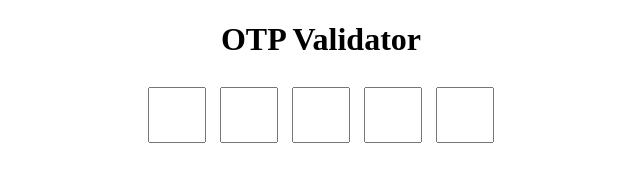
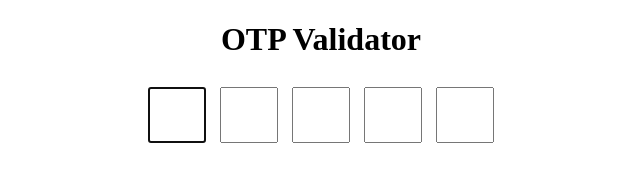
Before and after one commit to ritikkamboj/OTP_Validation, a React (Vite) app: page / in a window 1280 px wide. Shown: the top 193 px of the page, without its empty margins (319-959 px from the left). Built offline with nearby package versions, Linux system fonts and the light colour scheme.

Commit message:
applied useRef Array and useEffect hook to focus

```diff
--- a/src/App.jsx
+++ b/src/App.jsx
@@ -1,4 +1,4 @@
-import React, { useState } from "react";
+import React, { useEffect, useRef, useState } from "react";
 
 const OTP_DIGITS_COUNT = 5;
 function App() {
@@ -6,18 +6,22 @@ function App() {
     new Array(OTP_DIGITS_COUNT).fill("")
   );
   console.log(inputArray);
+  const refArr = useRef([]);
+
+  useEffect(() => {
+    refArr.current[0].focus();
+  }, []);
 
   const handleChange = (value, index) => {
     console.log(value, index);
     // inputArray[index] = value
     // console.log(inputArray)
-    if(isNaN(value))
-    {
+    if (isNaN(value)) {
       return;
     }
 
     const newArr = [...inputArray];
-    newArr[index] = value;
+    newArr[index] = value.slice(-1);
     setInputArray(newArr);
   };
   return (
@@ -31,6 +35,7 @@ function App() {
           type="text"
           value={input}
           onChange={(e) => handleChange(e.target.value, index)}
+          ref={(el) => (refArr.current[index] = el)}
         />
       ))}
     </div>
```
